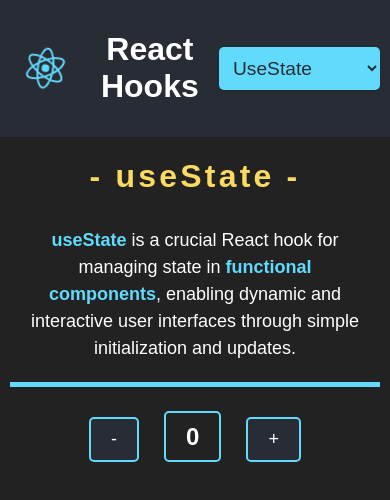
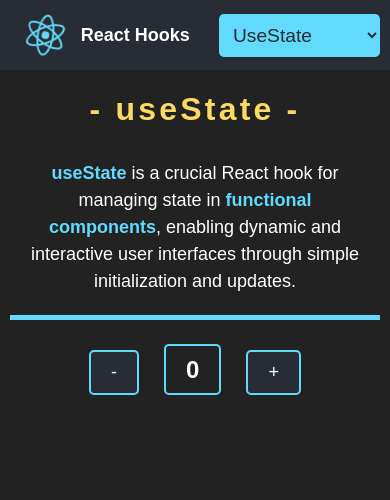
Before and after one commit to elarsaks/react-hooks, a React (Create React App) app: page /useState in a window 390 px wide. Shown: the top 500 px of the page. Built offline with nearby package versions, Linux system fonts and the light colour scheme.

Commit message:
Fix scaling on mobile.

```diff
--- a/src/styles/AppHeader.module.css
+++ b/src/styles/AppHeader.module.css
@@ -18,7 +18,7 @@
     align-items: center;
   }
 
-  .header-content h1 {
+  .header-content  {
     font-size: 24px;
     margin: 0;
   }
@@ -34,3 +34,14 @@
     box-shadow: 0 1px 3px rgba(0, 0, 0, 0.1);
     cursor: pointer;
   }
+
+
+  @media screen and (max-width: 600px) {
+    .logo-title {
+      align-items: center;
+    }
+
+    .header-content  {
+      font-size: 18px;
+    }
+  }
```
